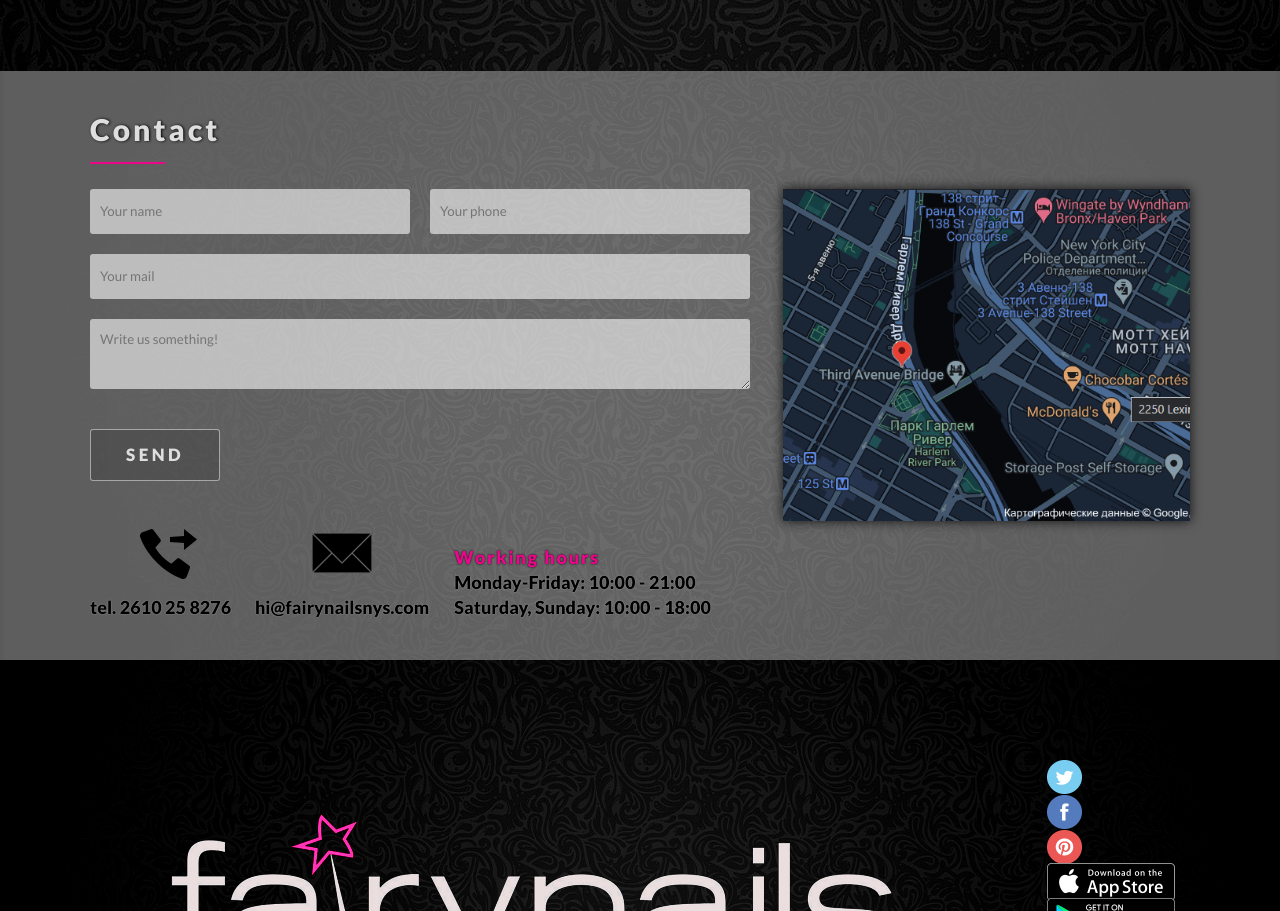
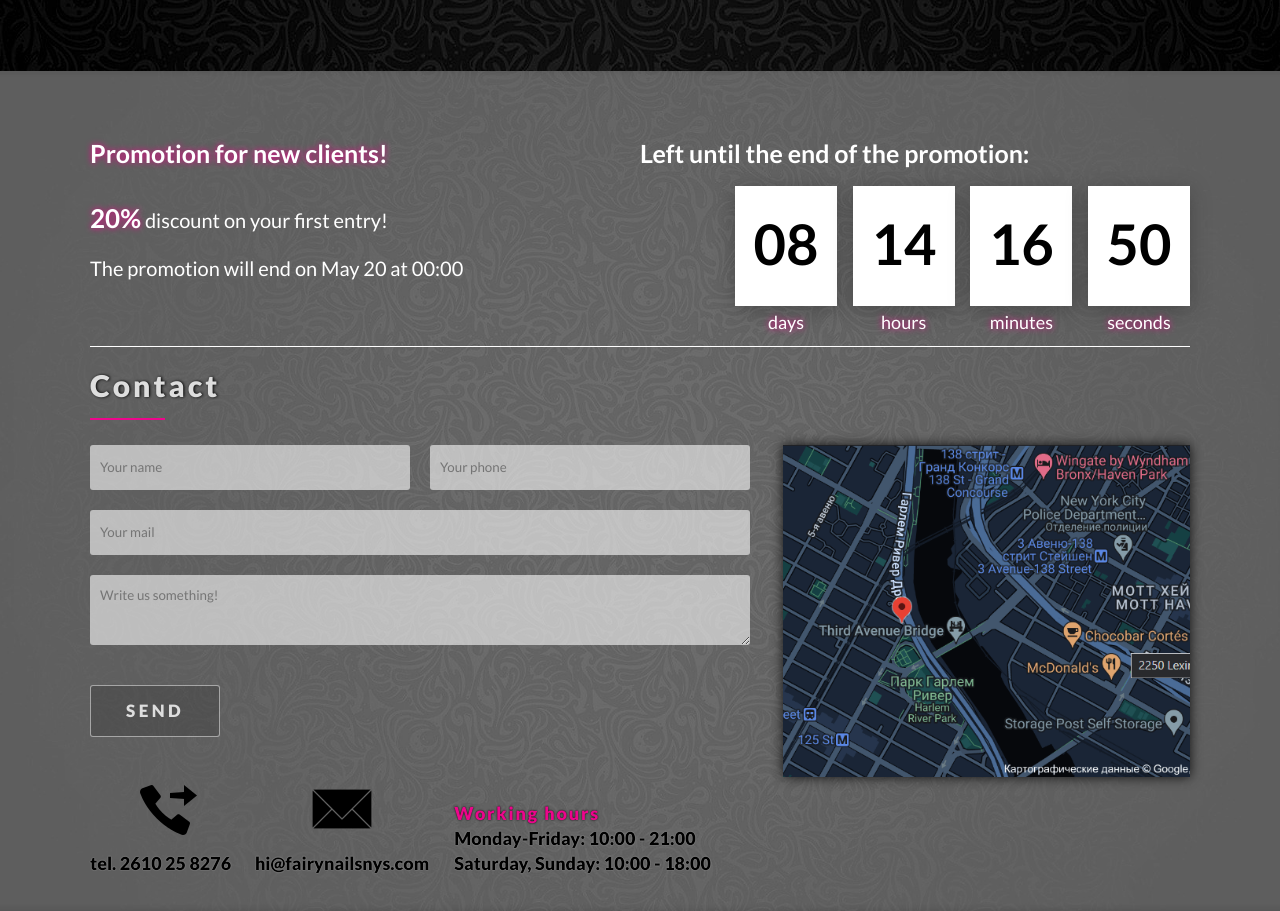
Before and after one commit to AnastasiaDubinina022/nails_studio, a plain HTML site: page index.html in a window 1280 px wide. Shown: the part 3720-4631 px from the top of the page. Drawn offline with nearby package versions, Linux system fonts and the light colour scheme.

Commit message:
Timer layout added

```diff
--- a/index.html
+++ b/index.html
@@ -265,6 +265,37 @@
                 </section>
                 <section class="contact">
                     <div class="container">
+                        <div class="promotion">
+                            <div class="promotion__text">
+                                <div class="promotion__title">Promotion for new clients!</div>
+                                <div class="promotion__descr"><span>20%</span> discount on your first entry!
+                                    <br><br>
+                                    The promotion will end on May 20 at 00:00
+                                </div>
+                            </div>
+                            <div class="promotion__timer">
+                                <div class="timer__title">Left until the end of the promotion:</div>
+                                <div class="timer">
+                                    <div class="timer__block">
+                                        <span id="days">08</span>
+                                        <br><br>days
+                                    </div>
+                                    <div class="timer__block">
+                                        <span id="hours">14</span>
+                                        <br><br>hours
+                                    </div>
+                                    <div class="timer__block">
+                                        <span id="minutes">16</span>
+                                        <br><br>minutes
+                                    </div>
+                                    <div class="timer__block">
+                                        <span id="seconds">50</span>
+                                        <br><br>seconds
+                                    </div>
+                                </div>
+                            </div>
+                        </div>
+
                         <h3 class="contact__title">Contact</h3>
                         <div class="contact__body">
                             <div class="contact__form">
--- a/scss/style.scss
+++ b/scss/style.scss
@@ -660,6 +660,77 @@ body {
         text-shadow: 0px 0px 1px $text-white;
     }
 }
+
+.promotion {
+    padding:30px 0px 40px 0px;
+    margin-bottom: 20px;
+    position:relative;
+    display:flex;
+    color: white;
+    border-bottom: 1px solid white;
+}
+
+.promotion__timer {
+    width:50%;
+}
+
+.promotion__text {
+    width:50%;
+}
+
+.promotion__title {
+    font-size:25px;
+    line-height:25px;
+    font-weight:600;
+    text-shadow: 0px 0px 6px $text-pink;
+}
+
+.timer__title {
+    font-size:25px;
+    line-height:25px;
+    font-weight:600;
+}
+
+.promotion__descr {
+    margin-top:40px;
+    font-size:20px;
+    line-height:24px;
+    font-weight:300;
+}
+.promotion__descr span {
+    font-weight:700;
+    font-size:26px;
+    text-shadow: 0px 0px 6px $text-pink;
+}
+
+.promotion__timer .timer {
+    margin-top:20px;
+    padding-left:95px;
+    display:flex;
+    justify-content:space-between;
+    align-items:center;
+}
+.promotion__timer .timer__block {
+    width:102px;
+    height:120px;
+    background:#fff;
+    box-shadow:0 4px 20px rgba(0,0,0,.25);
+    font-size:18px;
+    font-weight:300;
+    text-align:center;
+    text-shadow: 0px 0px 6px $text-pink;
+}
+
+.promotion__timer .timer__block span {
+    display:block;
+    margin-top:30px;
+    margin-bottom:5px;
+    font-size:56px;
+    font-weight:700;
+    color: black;
+    text-shadow: none;
+}
+
 .row {
     &__item {
         flex: 0 1 25%;
@@ -688,6 +759,7 @@ body {
 
 .footer {
     color: $text-pink;
+
     font-style: italic;
     line-height: 18px;
     background: url(/images/dark_background.jpg) center / cover no-repeat;
```
Also changed, not shown: css/style.css, js/timer.js (added).
